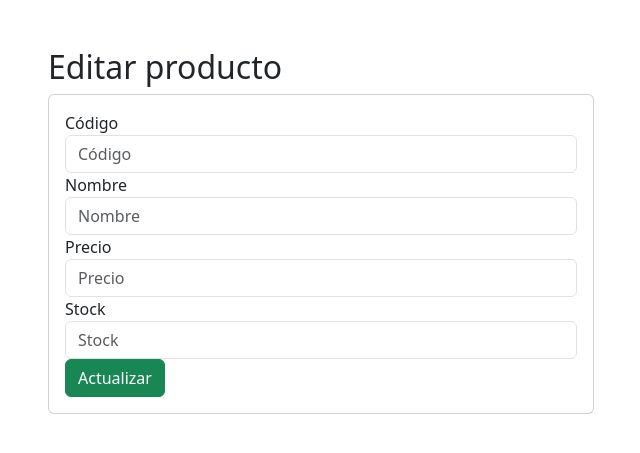
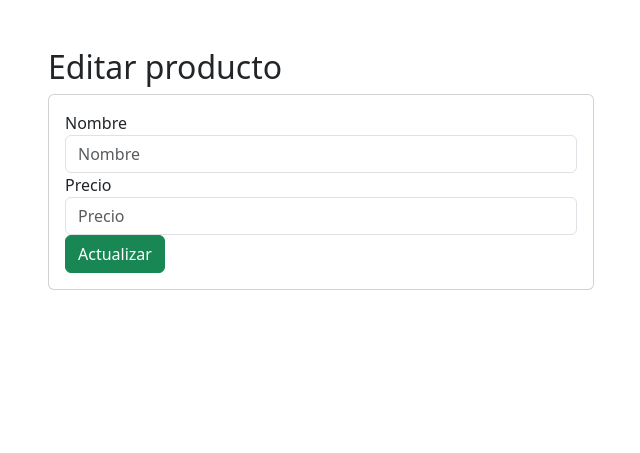
Before and after one commit to DSantiagoHerrera/Marktech.py, a Django app: template home/templates/home/edicionProducto.html in a window 1280 px wide. Shown: the part 56-509 px from the top of the page, without its empty margins (319-959 px from the left). Run offline with Django 5.2, Linux system fonts and the light colour scheme; the template is opened without the code that fills it, so the values that code supplies are empty.

Commit message:
Update edicionProducto.html

```diff
--- a/home/templates/home/edicionProducto.html
+++ b/home/templates/home/edicionProducto.html
@@ -27,24 +27,14 @@
                 <form action="/home/editarProducto/{{producto.codigo}}/" method="POST">
                     {% csrf_token %}
                     <div class="form-group">
-                        <label for="txtCodigo">Código</label>
-                        <input type="text" id="txtCodigo" name="txtCodigo" value="{{producto.codigo}}" class="form-control" placeholder="Código"
-                            minlength="1" maxlength="6" required readonly>
-                    </div>
-                    <div class="form-group">
                         <label for="txtNombre">Nombre</label>
                         <input type="text" id="txtNombre" name="txtNombre" value="{{producto.nombre}}" class="form-control" placeholder="Nombre"
-                            maxlength="50" required>
+                            maxlength="50" required readonly>
                     </div>
                     <div class="form-group">
                         <label for="numPrecio">Precio</label>
                         <input type="number" id="numPrecio" name="numPrecio" value="{{producto.precio}}" class="form-control" placeholder="Precio"
-                            min="3" max="999999999" value="" required>
-                    </div>
-                    <div class="form-group">
-                        <label for="numPrecio">Stock</label>
-                        <input type="number" id="numStock" name="numStock" value="{{producto.stock}}" class="form-control" placeholder="Stock"
-                            min="3" max="999999999" value="" required readonly>
+                            min="0.01" step="0.01" required>
                     </div>
                     <div class="form-group">
                         <button type="submit" class="btn btn-success btn-block text-white">Actualizar</button>
```
